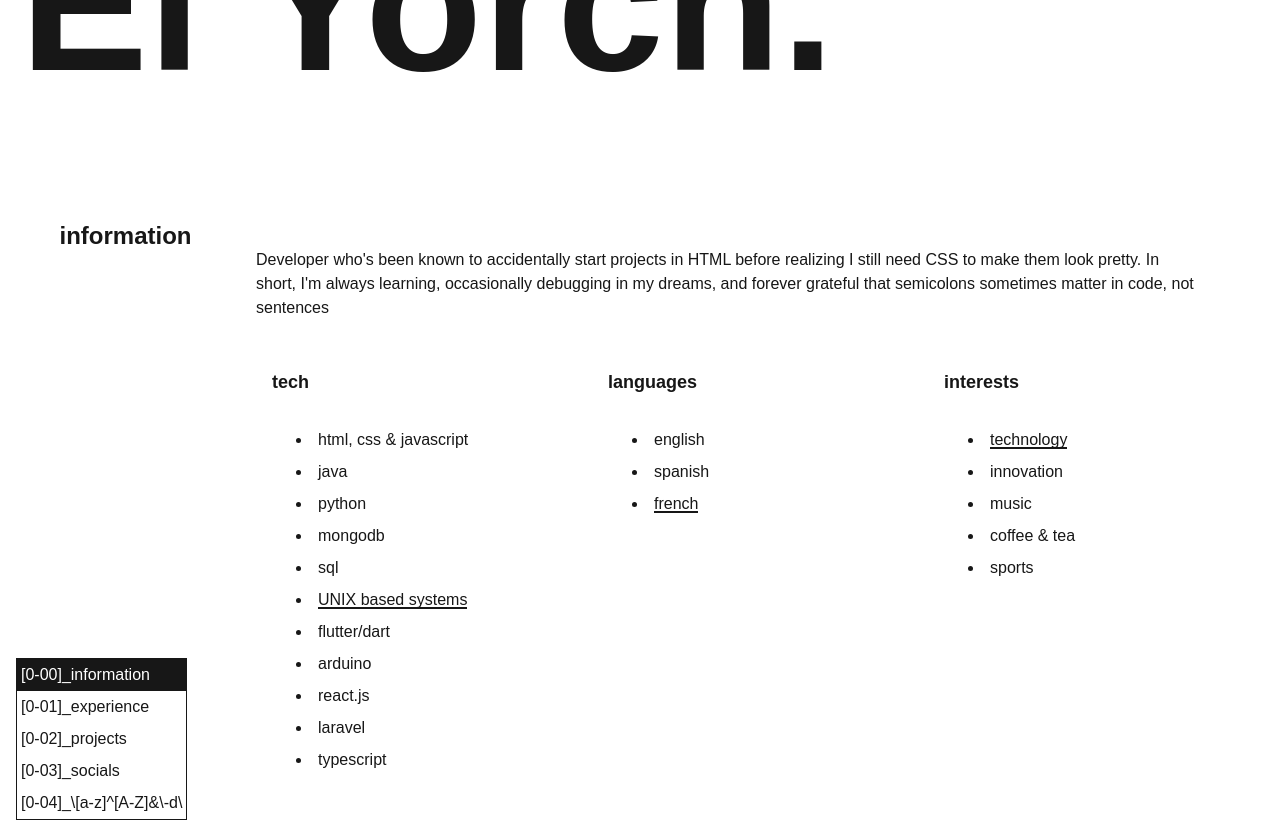
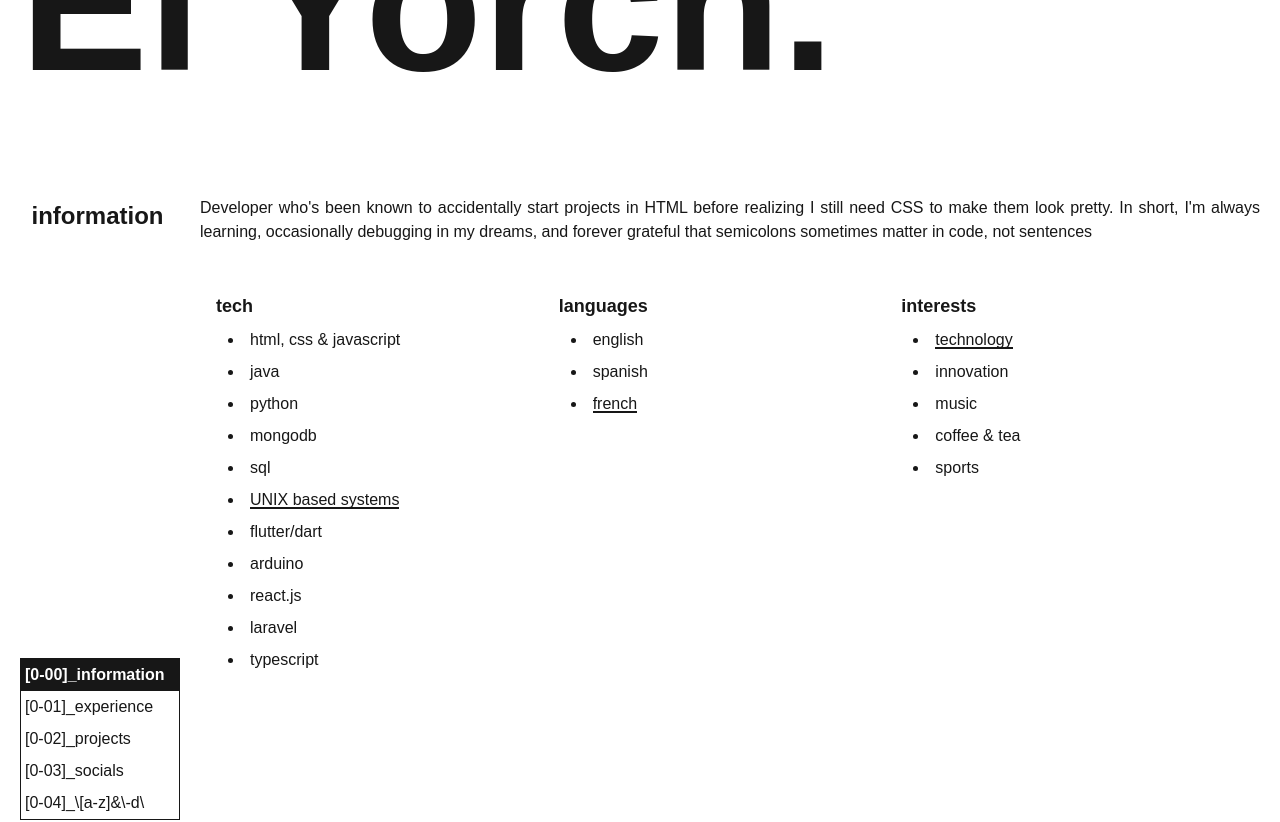
Before and after one commit to Deghim/CoolWebPage, a Next.js app in the folder cool-webpage/: page / in a window 1280 px wide. Shown: the part 680-1502 px from the top of the page. Built offline with nearby package versions, Linux system fonts and the light colour scheme.

Commit message:
modificacion del syle para acomodar a tailwind

```diff
--- a/cool-webpage/src/app/userx/carousel.tsx
+++ b/cool-webpage/src/app/userx/carousel.tsx
@@ -4,7 +4,7 @@ import SectionInf from "./components/sectionInf";
 import TitleSection from "./components/titleSection";
 
 export default function Carousel() {
-    const titles: string[] = ["information", "experience", "projects", "socials", "\\[a-z]^[A-Z]&\\-d\\"];
+    const titles: string[] = ["information", "experience", "projects", "socials", "\\[a-z]&\\-d\\"];
     const sectionsData = [
         {
             information: "Developer who's been known to accidentally start projects in HTML before realizing I still need CSS to make them look pretty. In short, I'm always learning, occasionally debugging in my dreams, and forever grateful that semicolons sometimes matter in code, not sentences",
@@ -42,7 +42,7 @@ export default function Carousel() {
                 [
                     "http://www.youtube.com/@jorge_u.",
                     "https://www.instagram.com/yorchprofe?utm_source=ig_web_button_share_sheet&igsh=ZDNlZDc0MzIxNw%3D%3D",
-                    "https://www.linkedin.com/in/jorge-u-94b85434a?lipi=urn%3Ali%3Apage%3Ad_flagship3_profile_view_base_contact_details%3BERDmXUkKSra%2F5WdKE5NKQw%3D%3D",
+                    "https://www.linkedin.com/in/jorge-chavira-94b85434a?lipi=urn%3Ali%3Apage%3Ad_flagship3_profile_view_base_contact_details%3BEiivoMheQsKdhsXx7Zgoaw%3D%3D",
                     "https://github.com/Deghim",
                     "https://www.chess.com/member/deghim"
                 ]
@@ -130,7 +130,7 @@ export default function Carousel() {
     }, [isTransitioning, sectionsData.length]);
 
     return (
-        <section className="flex flex-row w-screen h-screen" style={{ flexWrap: 'wrap' }}>
+        <section className="flex flex-row flex-wrap w-screen h-screen" >
             <div>
                 <TitleSection
                     title={titles[currentSection]}
@@ -141,21 +141,14 @@ export default function Carousel() {
             </div>
             <div
                 ref={scrollContainerRef}
-                className="flex-1 overflow-y-auto h-screen"
-                style={{ scrollBehavior: 'smooth' }}
+                className="flex-1 overflow-y-auto h-screen scroll-smooth"
             >
                 {sectionsData.map((sectionData, index) => (
                     <div
                         key={index}
                         ref={(el) => setSectionRef(el, index)}
                         id={`section-${index}`}
-                        className="section-container"
-                        style={{
-                            minHeight: '90vh',
-                            paddingTop: '2rem',
-                            paddingBottom: '2rem',
-                            transition: 'border-color 0.3s ease'
-                        }}
+                        className="section-container transition-colors duration-300 ease-in-out"
                     >
                         <SectionInf
                             information={sectionData.information}
--- a/cool-webpage/src/app/userx/components/sectionInf.tsx
+++ b/cool-webpage/src/app/userx/components/sectionInf.tsx
@@ -37,13 +37,14 @@ export default function SectionInformation({
     const inactiveStyle = { backgroundSize: '0% 100%', };
 
     return (
-        <div className="h-[90vh]">
-            <div className="prose max-w-none mt-24 pr-20">{information}</div>
-            <div className="grid gap-4 p-4 auto-rows-auto grid-cols-[repeat(auto-fit,minmax(12rem,1fr))]">
+        // <div className="h-screen pt-19 pr-5 overflow-auto snap-y snap-mandatory scroll-smooth">
+        <div className="h-screen pt-19 pr-5 overflow-auto">
+            <div className="text-justify ">{information}</div>
+            <div className={`grid p-4 auto-rows-auto grid-cols-[repeat(auto-fit,minmax(12rem,1fr))]`}>
                 {bulletPoints.map((pts, i) => (
                     <div key={i}>
-                        <h2 className="mt-8 mb-8 text-lg font-bold">{bulletTitle[i]}</h2>
-                        <ul className="ml-6 list-disc list-inside">
+                        <h2 className=" mt-8 mb-2 text-lg font-bold">{bulletTitle[i]}</h2>
+                        <ul className="ml-3 list-disc list-inside">
                             {pts.map((item, ii) => {
                                 const isActive = ii === highlightIndexes[i];
                                 const style = { ...underlineBaseStyle, ...(isActive ? activeStyle : inactiveStyle), };
--- a/cool-webpage/src/app/userx/components/titleSection.tsx
+++ b/cool-webpage/src/app/userx/components/titleSection.tsx
@@ -53,62 +53,31 @@ export default function TitleSection({
 
     return (
         <div
-            className="relative flex justify-center h-screen"
-            style={{
-                width: '20vw',
-                minWidth: '200px',
-                maxWidth: '400px',
-                padding: "100px",
-            }}
+            className="relative flex justify-center h-screen w-[200px] pt-20"
         >
             <span>
                 <h1
                     className="text-2xl font-bold"
-                    style={{
-                        marginLeft:'1rem',
-                        paddingRight: '1rem',
-                        position: 'relative',
-                        width: 'auto',
-                        whiteSpace: 'nowrap'
-                    }}
                 >
                     {displayText}
                     <span
-                        style={{
-                            display: 'inline-block',
-                            width: '3px',
-                            height: '1em',
-                            backgroundColor: 'currentColor',
-                            position: 'relative',
-                            marginLeft: '2px',
-                            verticalAlign: 'middle',
-                            animation: 'blink 1s step-end infinite'
-                        }}
-                    ></span>
+                        className="inline-block w-[3px] h-[1em] bg-current relative ml-[2px] align-middle animate-[blink_1s_step-end_infinite]"
+                    />
                 </h1>
             </span>
             <div
-                className="absolute border"
-                style={{
-                    bottom: '100px',
-                    left: '1rem',
-                }}
+                className="absolute border bottom-25 w-40"
             >
                 {listTitles.map((listTitle, i) => (
                     <div
                         key={i}
-                        onClick={() => {
-                            onTitleClick?.(i);
-                        }}
-                        style={{
-                            cursor: 'pointer',
-                            color: currentIndex === i ? 'var(--background)' : 'var(--foreground)',
-                            background: currentIndex === i ? 'var(--foreground)' : '',
-                            transition: 'all 0.3s ease',
-                            padding: '0.25rem 0',
-                            paddingLeft: '0.25rem',
-                            paddingRight: '0.25rem',
-                        }}
+                        onClick={() => onTitleClick?.(i)}
+                        className={
+                            `cursor-pointer p-1 transition-all duration-300 ` +
+                            (currentIndex === i
+                                ? `text-[color:var(--background)] bg-[color:var(--foreground)] font-bold`
+                                : `text-[color:var(--foreground)] bg-transparent`)
+                        }
                     >
                         {`[0-0${i}]_${listTitle}`}
                     </div>
```
